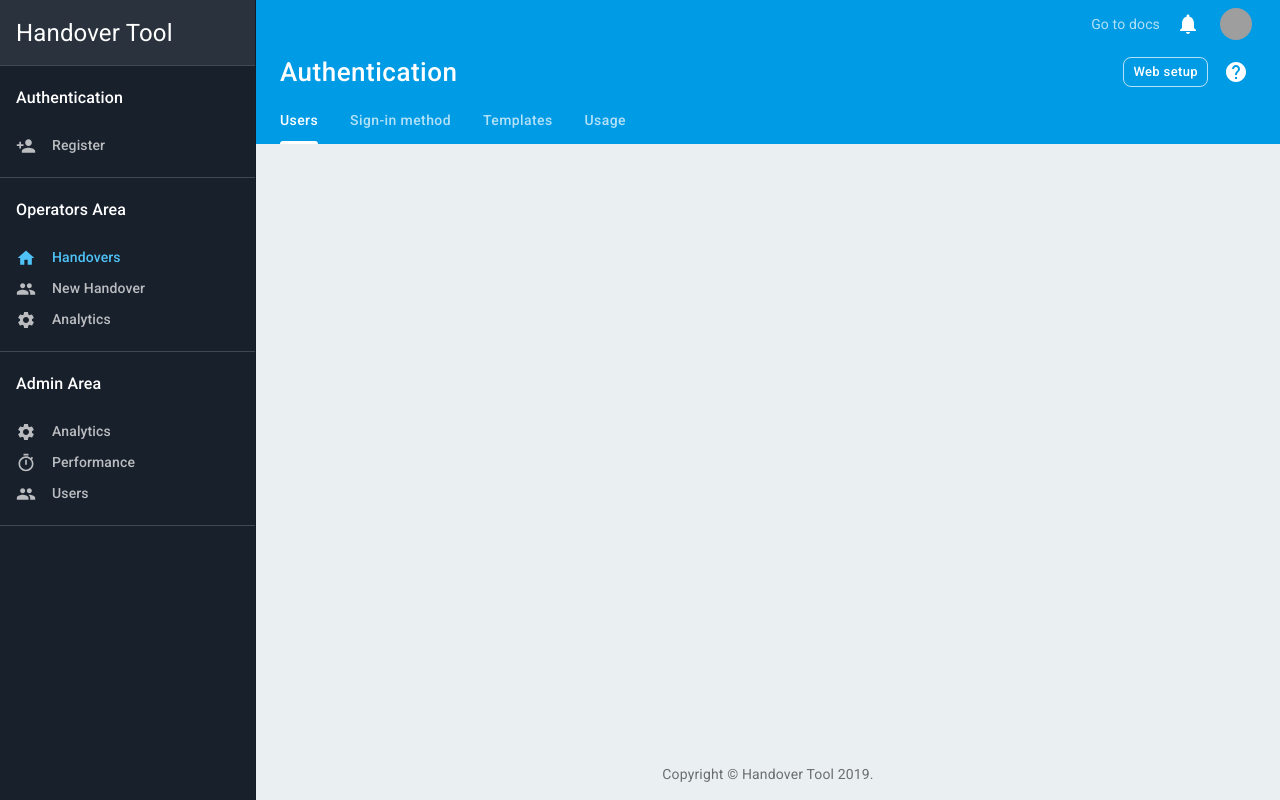
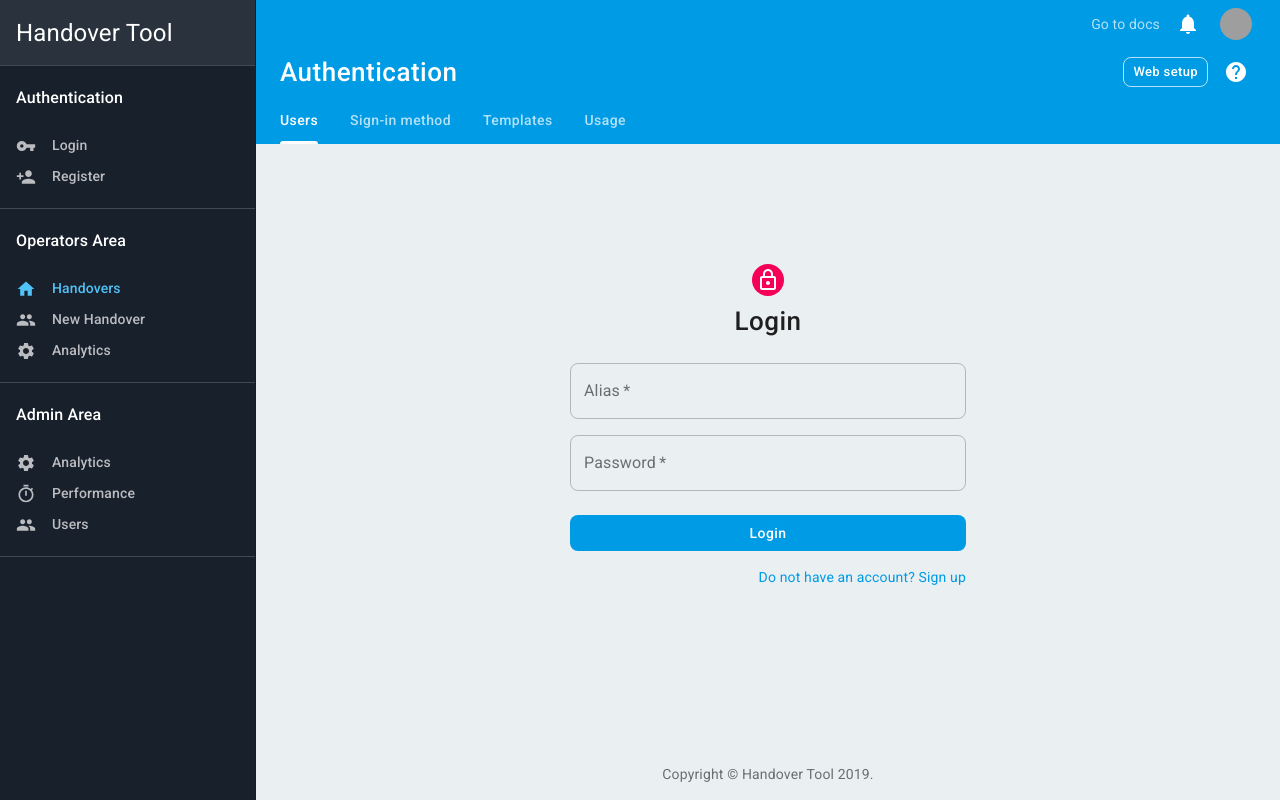
Before and after one commit to hoomand/HandoverTool, a React (Create React App) app in the folder client/: page /login in a window 1280 px wide. Built offline with nearby package versions, Linux system fonts and the light colour scheme; grey boxes are pictures that could not be loaded.

Commit message:
feat(Login): add Login component & routes

```diff
--- a/client/src/Routes.js
+++ b/client/src/Routes.js
@@ -3,12 +3,14 @@ import React, { Component } from "react";
 import Content from "./components/layout/Content";
 import Users from "./components/auth/Users";
 import Register from "./components/auth/Register";
+import Login from "./components/auth/Login";
 
 class Routes extends Component {
   render() {
     return (
       <React.Fragment>
         <Route exact path="/" component={Content} />
+        <Route exact path="/login" component={Login} />
         <Route exact path="/register" component={Register} />
         <Route exact path="/users" component={Users} />
       </React.Fragment>
--- /dev/null
+++ b/client/src/components/auth/Login.js
@@ -0,0 +1,154 @@
+import React, { Component } from "react";
+import PropTypes from "prop-types";
+import { withRouter } from "react-router-dom";
+import Avatar from "@material-ui/core/Avatar";
+import Button from "@material-ui/core/Button";
+import CssBaseline from "@material-ui/core/CssBaseline";
+import Link from "@material-ui/core/Link";
+import Grid from "@material-ui/core/Grid";
+import LockOutlinedIcon from "@material-ui/icons/LockOutlined";
+import Typography from "@material-ui/core/Typography";
+import { withStyles } from "@material-ui/core/styles";
+import Container from "@material-ui/core/Container";
+import TextFieldGroup from "../common/TextFieldGroup";
+import { connect } from "react-redux";
+import { loginUser } from "../../redux/actions/authActions";
+
+const styles = theme => ({
+  paper: {
+    marginTop: theme.spacing(8),
+    display: "flex",
+    flexDirection: "column",
+    alignItems: "center"
+  },
+  avatar: {
+    margin: theme.spacing(1),
+    backgroundColor: theme.palette.secondary.main
+  },
+  form: {
+    width: "100%", // Fix IE 11 issue.
+    marginTop: theme.spacing(3)
+  },
+  submit: {
+    margin: theme.spacing(3, 0, 2)
+  }
+});
+
+class Login extends Component {
+  state = {
+    alias: "",
+    password: "",
+    errors: {}
+  };
+
+  componentDidMount() {
+    if (this.props.auth.isAuthenticated) {
+      this.props.history.push("/");
+    }
+  }
+
+  componentWillReceiveProps(nextProps) {
+    if (nextProps.auth.isAuthenticated) {
+      this.props.history.push("/");
+    }
+
+    if (nextProps.errors) {
+      this.setState({ errors: nextProps.errors });
+    }
+  }
+
+  onChange = e => {
+    this.setState({ [e.target.name]: e.target.value });
+  };
+
+  onSubmit = e => {
+    e.preventDefault();
+
+    const userData = {
+      alias: this.state.alias,
+      password: this.state.password
+    };
+
+    this.props.loginUser(userData);
+  };
+
+  render() {
+    const { classes } = this.props;
+    const { errors } = this.state;
+    return (
+      <Container component="main" maxWidth="xs">
+        <CssBaseline />
+        <div className={classes.paper}>
+          <Avatar className={classes.avatar}>
+            <LockOutlinedIcon />
+          </Avatar>
+          <Typography component="h1" variant="h5">
+            Login
+          </Typography>
+          <form className={classes.form} noValidate onSubmit={this.onSubmit}>
+            <Grid container spacing={2}>
+              <Grid item xs={12}>
+                <TextFieldGroup
+                  id="alias"
+                  label="Alias"
+                  name="alias"
+                  value={this.state.alias}
+                  autoComplete="alias"
+                  onChange={this.onChange}
+                  error={errors.alias}
+                />
+              </Grid>
+              <Grid item xs={12}>
+                <TextFieldGroup
+                  variant="outlined"
+                  required
+                  fullWidth
+                  name="password"
+                  label="Password"
+                  type="password"
+                  id="password"
+                  value={this.state.password}
+                  autoComplete="current-password"
+                  onChange={this.onChange}
+                  error={errors.password}
+                />
+              </Grid>
+            </Grid>
+            <Button
+              type="submit"
+              fullWidth
+              variant="contained"
+              color="primary"
+              className={classes.submit}
+            >
+              Login
+            </Button>
+            <Grid container justify="flex-end">
+              <Grid item>
+                <Link href="#" variant="body2">
+                  Do not have an account? Sign up
+                </Link>
+              </Grid>
+            </Grid>
+          </form>
+        </div>
+      </Container>
+    );
+  }
+}
+
+Login.propTypes = {
+  loginUser: PropTypes.func.isRequired,
+  auth: PropTypes.object.isRequired,
+  errors: PropTypes.object.isRequired
+};
+
+const mapStateToProps = state => ({
+  auth: state.auth,
+  errors: state.errors
+});
+
+export default connect(
+  mapStateToProps,
+  { loginUser }
+)(withRouter(withStyles(styles)(Login)));
--- a/client/src/components/layout/Navigator.js
+++ b/client/src/components/layout/Navigator.js
@@ -13,7 +13,7 @@ import PeopleIcon from "@material-ui/icons/People";
 import TimerIcon from "@material-ui/icons/Timer";
 import SettingsIcon from "@material-ui/icons/Settings";
 import PersonAdd from "@material-ui/icons/PersonAdd";
-import Icon from "@material-ui/core/Icon";
+import VpnKey from "@material-ui/icons/VpnKey";
 
 import { Link as RouterLink } from "react-router-dom";
 import Link from "@material-ui/core/Link";
@@ -25,7 +25,10 @@ const ComponentLink = React.forwardRef((props, ref) => (
 const categories = [
   {
     id: "Authentication",
-    children: [{ id: "Register", url: "/register", icon: <PersonAdd /> }]
+    children: [
+      { id: "Login", url: "/login", icon: <VpnKey /> },
+      { id: "Register", url: "/register", icon: <PersonAdd /> }
+    ]
   },
   {
     id: "Operators Area",
```
